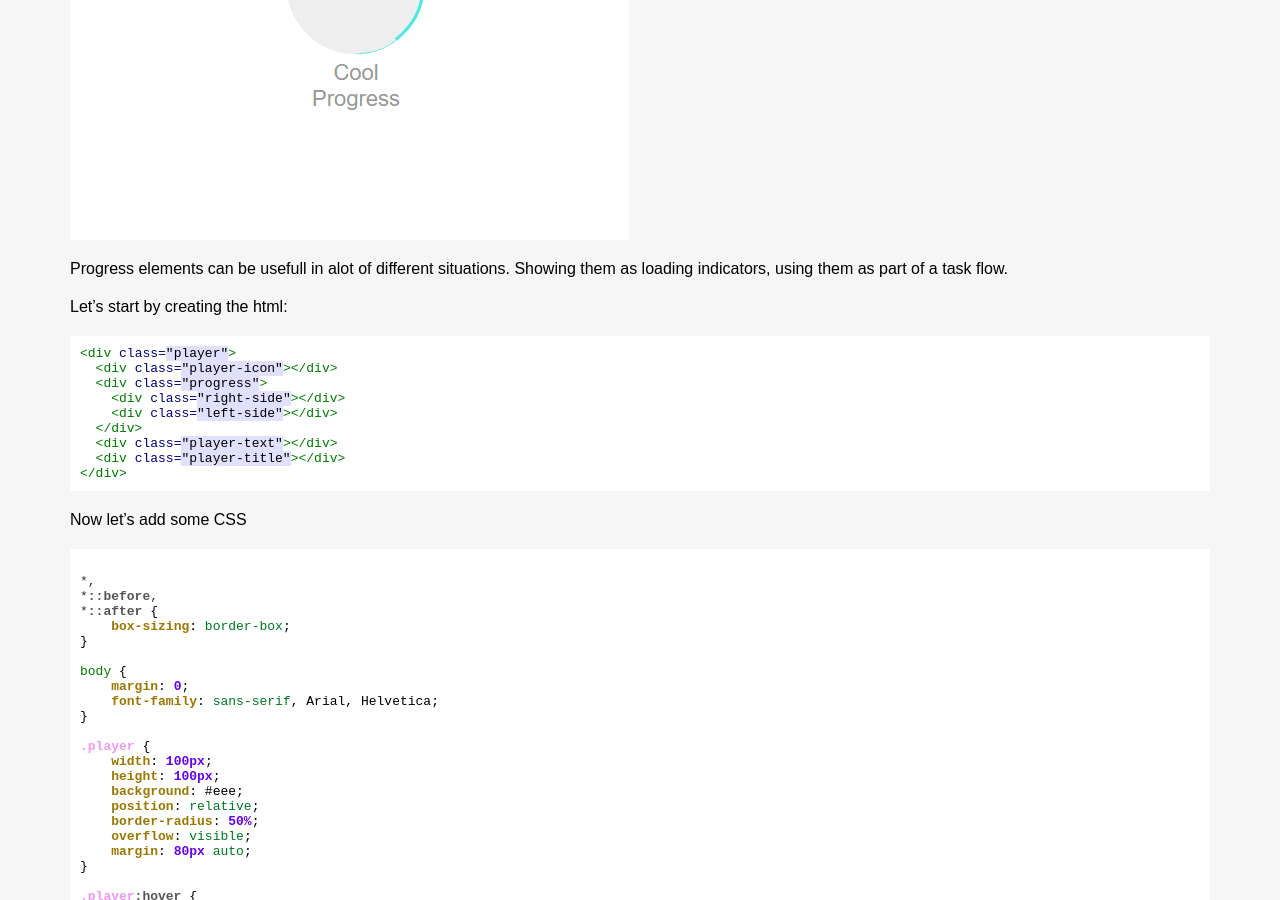
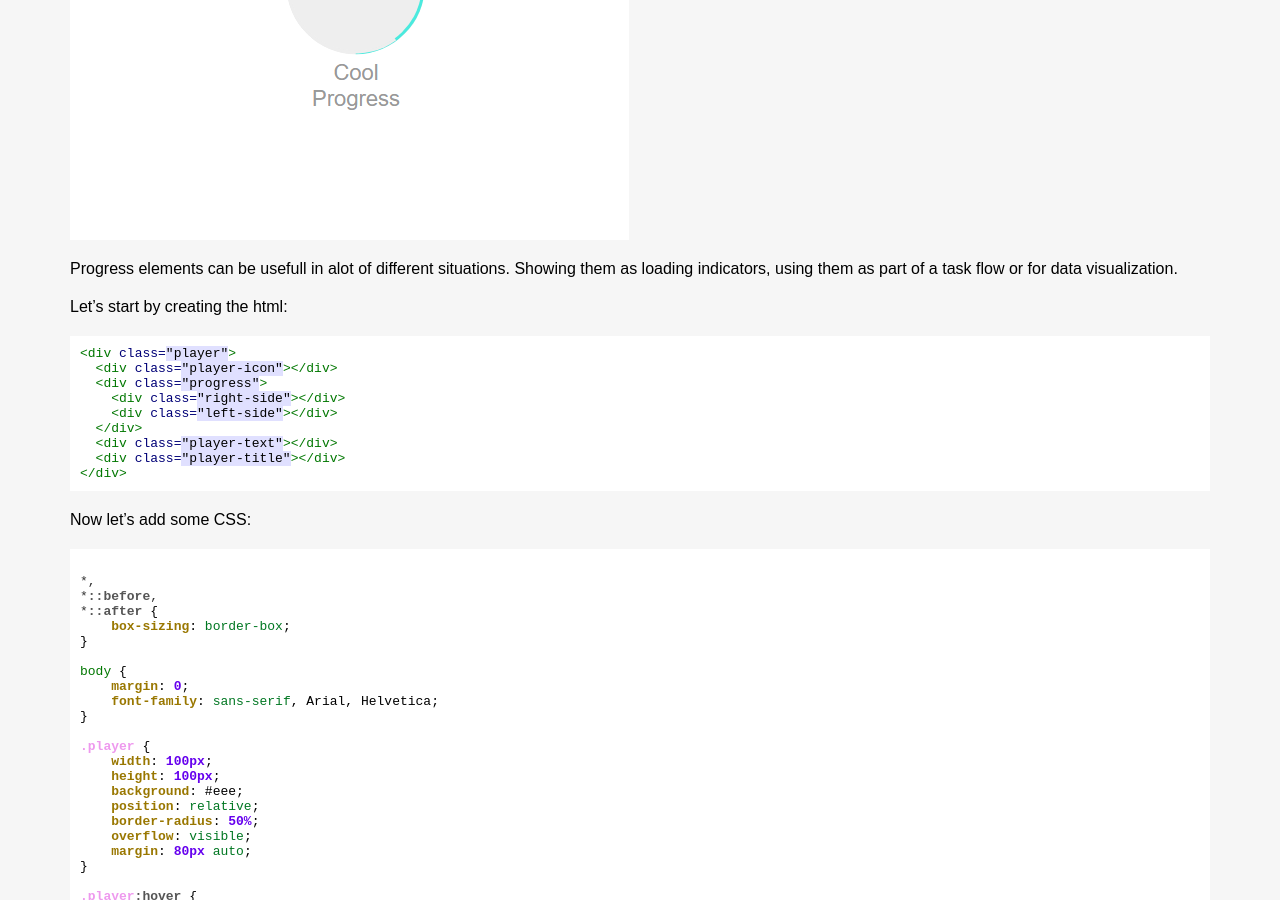
Before and after one commit to LesterGallagher/LesterGallagher.github.io, a Jekyll site: the page built from _posts/2018-07-08-pure-css-progress-circles.markdown, in a window 1280 px wide and 900 px high, scrolled down 600 px. Built offline with Jekyll 4.4.1, drawn with Linux system fonts in a browser that asks for light colours.

Commit message:
Updated Pure Css Progress Circles

````diff
--- a/_posts/2018-07-08-pure-css-progress-circles.markdown
+++ b/_posts/2018-07-08-pure-css-progress-circles.markdown
@@ -8,7 +8,7 @@ tags:
 image: "/uploads/circle-progress.png"
 ---
 
-Progress elements can be usefull in alot of different situations. Showing them as loading indicators, using them as part of a task flow.
+Progress elements can be usefull in alot of different situations. Showing them as loading indicators, using them as part of a task flow or for data visualization.
 
 Let's start by creating the html:
 
@@ -24,7 +24,7 @@ Let's start by creating the html:
 </div>
 ```
 
-Now let's add some CSS
+Now let's add some CSS:
 
 ```css
 
````
